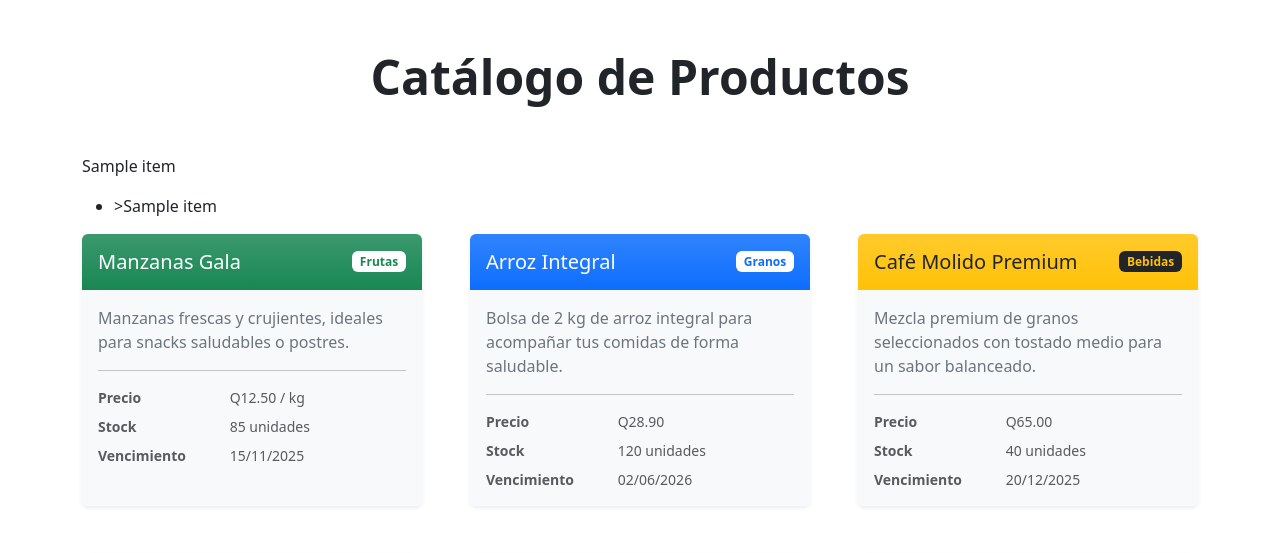
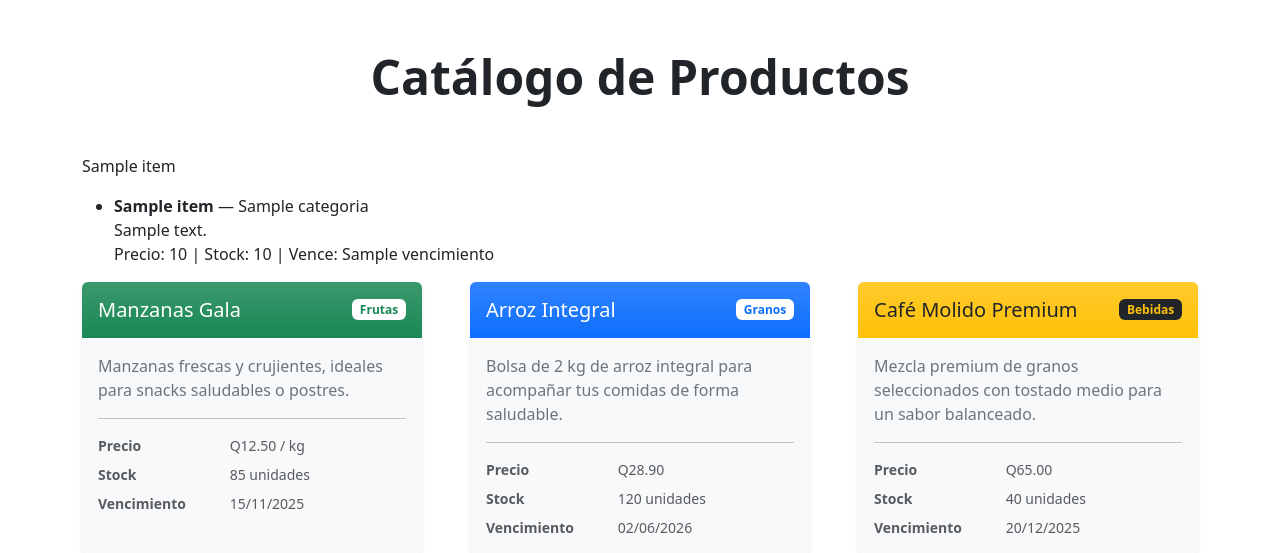
Before and after one commit to Javier-201906795/IPC2_Practica3_201906795, a Django app: page /obtenerlista/ in a window 1280 px wide. Shown: the part 72-625 px from the top of the page. Run offline with Django 5.2, Linux system fonts and the light colour scheme; tables that the repository leaves empty hold one stand-in row (values such as "Sample post"); a database or web service that is not in the repository returns one stand-in record (values such as "Sample title"); data that the repository does not hold is empty.

Commit message:
Update index.html

```diff
--- a/Frontend/app/templates/index.html
+++ b/Frontend/app/templates/index.html
@@ -45,7 +45,11 @@
       <p>{{ productos }}</p>
       <ul>
       {% for p in productos %}
-          <li> >{{ p.nombre }} </li>
+          <li>
+              <strong>{{ p.nombre }}</strong> — {{ p.categoria }}<br>
+              {{ p.descripcion }}<br>
+              Precio: {{ p.precio }} | Stock: {{ p.stock }} | Vence: {{ p.vencimiento }}
+          </li>
       {% empty %}
           <li>No hay productos disponibles.</li>
       {% endfor %}
```
